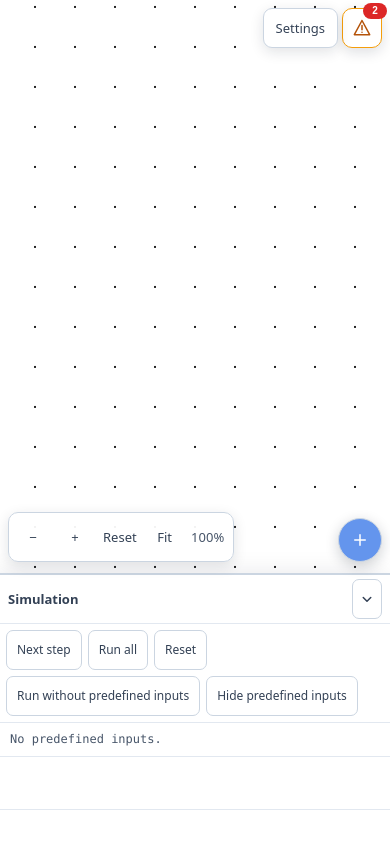
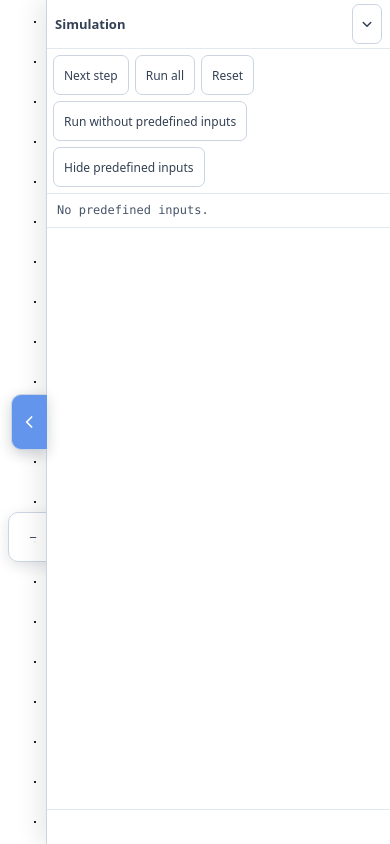
Before and after one commit to LiamAng/flowcraft, a website built with Vite: page index.html in a window 390 px wide. Built offline with nearby package versions, Linux system fonts and the light colour scheme.

Commit message:
asdasdas

```diff
--- a/index.html
+++ b/index.html
@@ -463,6 +463,10 @@
             font: 12px system-ui, sans-serif;
         }
 
+        .simulation-panel-toggle {
+            display: none;
+        }
+
         .simulation-controls {
             display: flex;
             flex: 0 0 auto;
@@ -713,8 +717,8 @@
             .flowchart-shell,
             .simulation-layout .flowchart-shell {
                 width: 100vw;
-                height: calc(100vh - var(--simulation-height));
-                height: calc(100dvh - var(--simulation-height));
+                height: 100vh;
+                height: 100dvh;
             }
 
             .chart {
@@ -738,7 +742,7 @@
             }
 
             .simulation-layout {
-                --simulation-width: 100vw;
+                --simulation-width: min(88vw, 420px);
             }
 
             .simulation-layout .chart {
@@ -746,44 +750,76 @@
             }
 
             .canvas-zoom {
-                bottom: calc(var(--simulation-height) + 12px);
+                bottom: calc(env(safe-area-inset-bottom, 0px) + 12px);
                 max-width: calc(100vw - 24px);
             }
 
             .simulation-layout .simulation-panel {
-                top: calc(100vh - var(--simulation-height));
-                top: calc(100dvh - var(--simulation-height));
-                width: 100vw;
-                border-top: 1px solid #cbd5e1;
-                border-left: 0;
+                top: 0;
+                right: 0;
+                bottom: 0;
+                left: auto;
+                width: min(88vw, 420px);
+                border-top: 0;
+                border-left: 1px solid #cbd5e1;
+                z-index: 35;
+                transition: transform 0.22s ease;
+                will-change: transform;
+            }
+
+            .simulation-panel-collapsed .simulation-panel {
+                transform: translateX(100%);
+                pointer-events: none;
             }
 
             .simulation-splitter {
-                top: calc(100vh - var(--simulation-height) - 4px);
-                top: calc(100dvh - var(--simulation-height) - 4px);
-                right: 0;
-                bottom: auto;
-                left: 0;
-                width: auto;
-                height: 8px;
-                cursor: row-resize;
-            }
-
-            .simulation-splitter::after {
-                top: 3px;
-                right: 0;
-                bottom: auto;
-                left: 0;
-                width: auto;
-                height: 2px;
-            }
-
-            .simulation-splitter:hover::after,
-            .simulation-splitter:focus-visible::after {
-                top: 2px;
-                left: 0;
-                width: auto;
-                height: 4px;
+                display: none;
+            }
+
+            .simulation-panel-toggle {
+                position: fixed;
+                top: 50%;
+                right: 8px;
+                z-index: 40;
+                display: grid;
+                width: 36px;
+                height: 56px;
+                padding: 8px;
+                place-items: center;
+                transform: translateY(-50%);
+                border: 1px solid #cbd5e1;
+                border-right: 0;
+                border-radius: 10px 0 0 10px;
+                background: cornflowerblue;
+                color: #fff;
+                box-shadow: 0 4px 14px rgba(15, 23, 42, 0.2);
+                cursor: pointer;
+            }
+
+            .simulation-panel-toggle svg {
+                width: 20px;
+                height: 20px;
+                fill: none;
+                stroke: currentColor;
+                stroke-linecap: round;
+                stroke-linejoin: round;
+                stroke-width: 2;
+            }
+
+            .simulation-panel-toggle:hover,
+            .simulation-panel-toggle:focus-visible {
+                background: #4f75cc;
+                outline: 2px solid rgba(100, 149, 237, 0.35);
+            }
+
+            .simulation-panel-collapsed .simulation-panel-toggle {
+                right: 8px;
+                border-right: 1px solid #cbd5e1;
+                border-radius: 10px;
+            }
+
+            .simulation-layout:not(.simulation-panel-collapsed) .simulation-panel-toggle {
+                right: min(88vw, 420px);
             }
 
             .simulation-layout .flow-validation,
@@ -835,7 +871,7 @@
 
             .simulation-layout .palette-dock {
                 right: 8px;
-                bottom: calc(var(--simulation-height) + env(safe-area-inset-bottom, 0px) + 12px);
+                bottom: calc(env(safe-area-inset-bottom, 0px) + 12px);
             }
 
             .palette-dock.palette-open #shape-palette {
@@ -850,7 +886,7 @@
             }
 
             .palette-open .canvas-zoom {
-                bottom: calc(var(--simulation-height) + env(safe-area-inset-bottom, 0px) + 132px);
+                bottom: calc(env(safe-area-inset-bottom, 0px) + 132px);
             }
 
             .canvas-zoom button {
--- a/src/simulationPanel.ts
+++ b/src/simulationPanel.ts
@@ -151,7 +151,43 @@ export function initSimulationPanel() {
     splitter.setAttribute("aria-label", "Resize simulation panel");
     const panel = document.createElement("section");
     panel.className = "simulation-panel";
+    panel.id = "flowchart-simulation-panel";
     panel.setAttribute("aria-label", "Flowchart simulation");
+
+    const panelToggle = document.createElement("button");
+    panelToggle.type = "button";
+    panelToggle.className = "simulation-panel-toggle";
+    panelToggle.setAttribute("aria-controls", panel.id);
+    panelToggle.setAttribute("aria-expanded", "true");
+    panelToggle.setAttribute("aria-label", "Hide simulation panel");
+    panelToggle.title = "Hide simulation panel";
+    panelToggle.innerHTML = '<svg viewBox="0 0 24 24" aria-hidden="true"><path d="m14 6-6 6 6 6"/></svg>';
+    let mobilePanelCollapsed = false;
+    const setMobilePanelCollapsed = (collapsed: boolean) => {
+        mobilePanelCollapsed = collapsed;
+        document.documentElement.classList.toggle("simulation-panel-collapsed", collapsed);
+        panelToggle.setAttribute("aria-expanded", String(!collapsed));
+        panelToggle.setAttribute("aria-label", `${collapsed ? "Show" : "Hide"} simulation panel`);
+        panelToggle.title = `${collapsed ? "Show" : "Hide"} simulation panel`;
+        panelToggle.innerHTML = collapsed
+            ? '<svg viewBox="0 0 24 24" aria-hidden="true"><path d="m10 6 6 6-6 6"/></svg>'
+            : '<svg viewBox="0 0 24 24" aria-hidden="true"><path d="m14 6-6 6 6 6"/></svg>';
+        panel.inert = collapsed;
+        panel.setAttribute("aria-hidden", String(collapsed));
+    };
+    panelToggle.addEventListener("click", () => setMobilePanelCollapsed(!mobilePanelCollapsed));
+    document.addEventListener("keydown", (event) => {
+        if (event.key === "Escape" && window.matchMedia("(max-width: 760px)").matches && !mobilePanelCollapsed) {
+            setMobilePanelCollapsed(true);
+            panelToggle.focus();
+        }
+    });
+    window.addEventListener("resize", () => {
+        if (!window.matchMedia("(max-width: 760px)").matches && mobilePanelCollapsed) {
+            setMobilePanelCollapsed(false);
+        }
+    });
+    setMobilePanelCollapsed(false);
 
     const header = document.createElement("div");
     header.className = "simulation-header";
@@ -256,6 +292,7 @@ export function initSimulationPanel() {
     panel.append(header, controls, inputsPreview, tableWrapper, wholeOutputPanel, status);
     document.body.appendChild(panel);
     document.body.appendChild(splitter);
+    document.body.appendChild(panelToggle);
 
     const updateSplit = () => {
         document.documentElement.style.setProperty("--simulation-width", `${settings.simulationRatio * 100}vw`);
```
